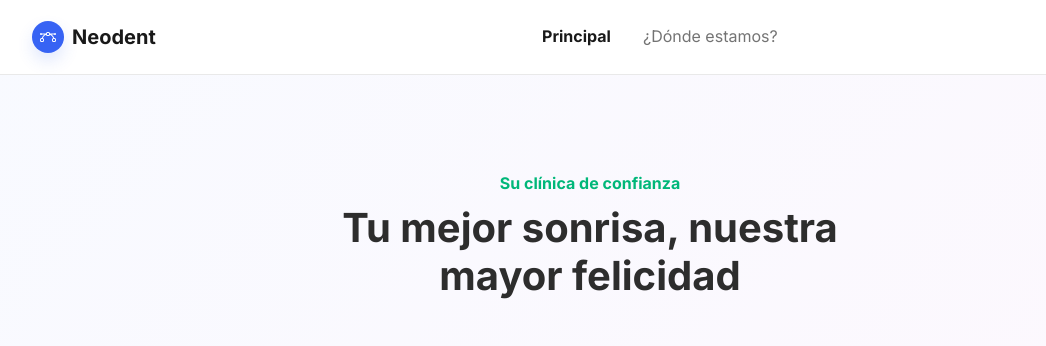
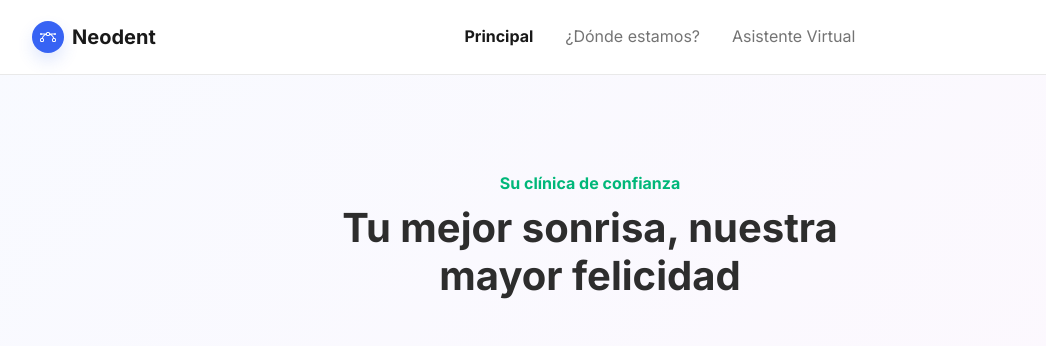
Before and after one commit to neodentclinic/neodentclinic.github.io, a plain HTML site: page index.html in a window 1280 px wide. Shown: the top 346 px of the page, without its empty margins (50-1096 px from the left). Drawn offline with Linux system fonts and the light colour scheme.

Commit message:
Añadido asistente virtual

```diff
--- a/index.html
+++ b/index.html
@@ -23,6 +23,7 @@
                 <ul class="navbar-nav mx-auto">
                     <li class="nav-item"><a class="nav-link active" href="index.html">Principal</a></li>
                     <li class="nav-item"><a class="nav-link" href="onsom.html">¿Dónde estamos?</a></li>
+                    <li class="nav-item"><a class="nav-link" href="https://poe.com/NeodentAssist">Asistente Virtual</a></li>
                 </ul>
             </div>
         </div>
```
